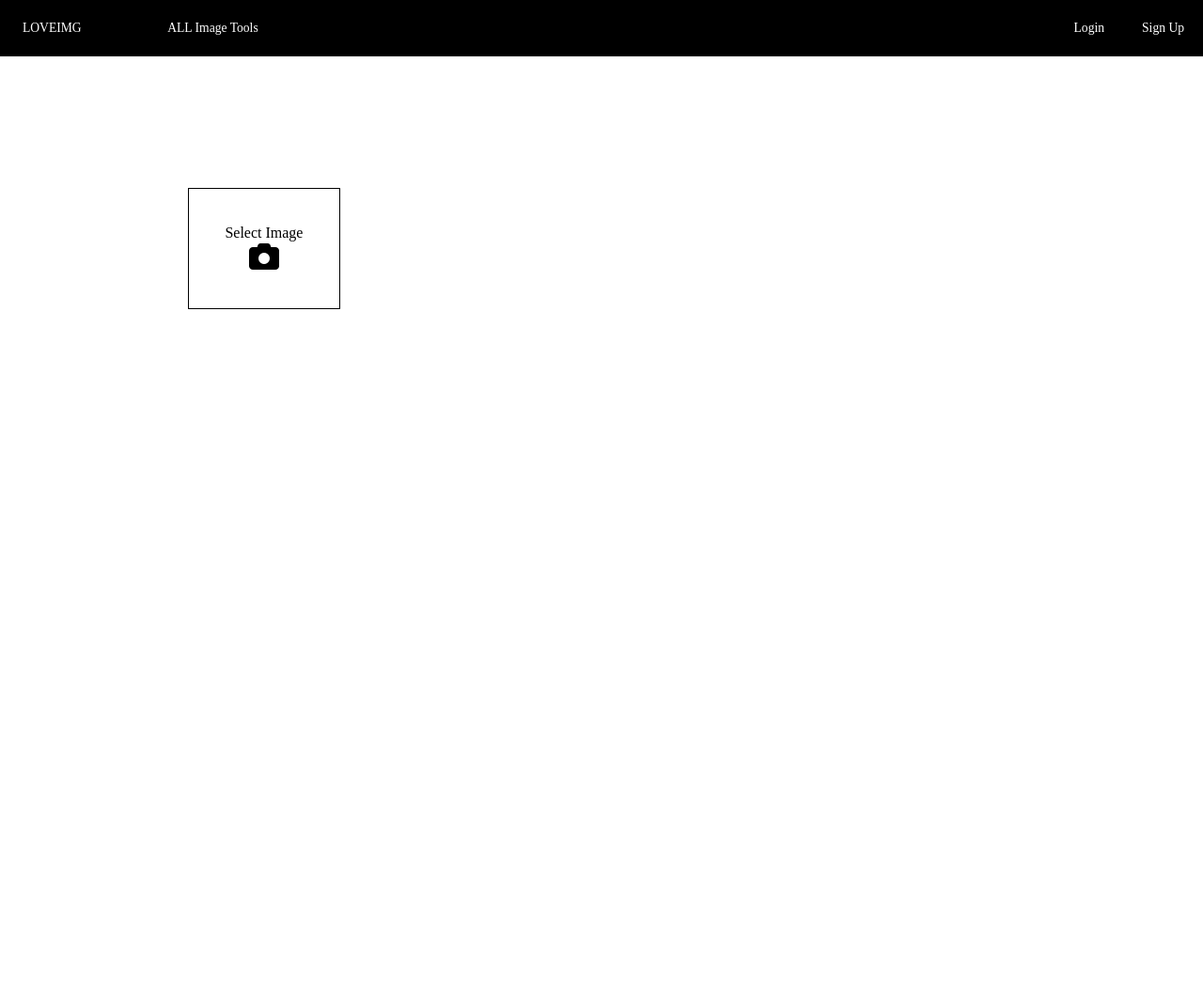
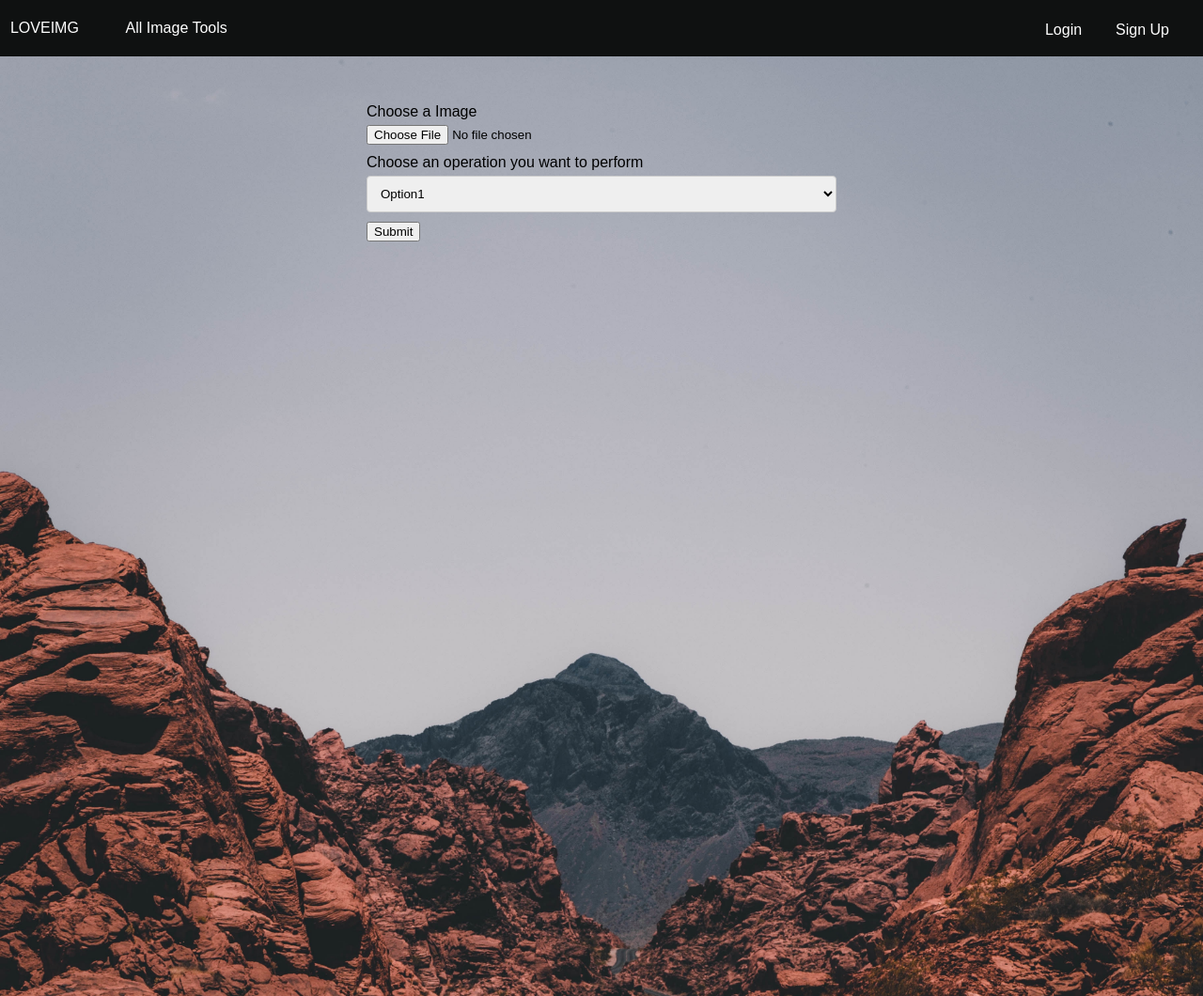
Before and after one commit to pranitv/image_editor, a Python web app: template templates/index.html in a window 1280 px wide. Shown: the whole page at 94% size. Before the commit the page ends 329 px from the top, so only its background shows below. Run offline with Jinja, Linux system fonts and the light colour scheme; the template is opened without the code that fills it, so the values that code supplies are empty; some libraries are stand-ins or nearby versions.

Commit message:
updated the index page

```diff
--- a/static/style.css
+++ b/static/style.css
@@ -1,74 +1,103 @@
 * {
     margin: 0;
-    padding: 0;
+    font-family: Arial;
+    border: border-box;
 }
 
-.header {
-    background-color: black;
+.navbar {
     height: 60px;
-    width: 100%;
-    position: fixed;
-    padding: 0 24px;
+    background-color: #0F1111;
+    color: white;
+    display: flex;
+    align-items: center;
 }
 
-.header nav {
-    height: 60px;
+.nav-logo {
     display: flex;
-    color: white;
-    font-size: 0.85rem;
     align-items: center;
+    height: 50px;
+    width: 100px;
+}
 
+.logo {
+    display: flex;
+    align-items: center;
+    justify-content: center;
+    height: 50px;
+    width: 100%;
+}
+
+.border {
+    border: 2px solid transparent;
+}
+
+.border:hover {
+    border: 2px solid white;
 }
 
 .menu {
-    width: 180px;
-    height: 100%;
+    width: 200px;
+    height: 50px;
+    display: flex;
+    justify-content: center;
+    align-items: center;
+    font-size: 1rem;
+}
+
+.navbar a{
+    text-decoration: none;
+    color: white;
+}
+
+.nav-action {
+    height: 50px;
+    width: 1100px;
     display: flex;
     justify-content: flex-end;
-    align-items: center;
-    margin-left: 50px;
 }
 
-.actions {
-    margin: 0 24px;
+.nav-action .actions {
     display: flex;
+    justify-content: space-evenly;
     align-items: center;
-    height: 100%;
-    width:100%;
-    justify-content: flex-end;
-
+    width: 200px;
+    height: 50px;
 }
 
-nav a{
-    color: white;
-    text-decoration: none;
-}
-
-.actions a {
-    margin: 0 20px;
+.section1 {
+    background-image: url("/static/section-main.jpg");
+    height: 1000px;
+    background-size: cover;
+    display: flex;
+    justify-content: center;
 }
 
 .content {
-    display: flex;
-    top: 200px;
-    left: 200px;
+    height: 300px;
+    width: 500px;
+    display: block;
     position: absolute;
+    top: 100px;
 }
 
-.content {
-        text-align:center;
-        padding:3%;
-        border:thin solid black;
-}
-
-input[type="file"]{
-    display: none;
+.form {
+    max-width: 600px;
+    margin: 20px auto;
+    padding: 20px;
+    border: 1px solid #ccc;
+    background-color: #f4f4f4;
 }
 
 label {
-    cursor: pointer;
+    display: block;
+    margin-top: 10px;
+    margin-bottom: 5px;
 }
 
-#imageName {
-    color: green;
+select, input[type="submit"] {
+    width: 100%;
+    padding: 10px;
+    margin-bottom: 10px;
+    border: 1px solid #ccc;
+    border-radius: 4px;
 }
--- a/templates/index.html
+++ b/templates/index.html
@@ -10,29 +10,45 @@
 </head>
 
 <body>
-    <header class="header">
-        <nav>
-            <a class="logo" href="/" title="LoveImg">
-                LOVEIMG
-            </a>
-            <div class="menu">
-                ALL Image Tools
+    <header>
+        <div class="navbar">
+            <div class="nav-logo border">
+                <div class="logo">
+                    LOVEIMG
+                </div>
             </div>
-            <div class="actions">
-                <a href="/login">Login</a>
-                <a href="/register">Sign Up</a>
+            <div class="menu border">
+                All Image Tools
             </div>
-        </nav>
+            <div class="nav-action">
+                <div class="actions border">
+                    <a class="border" href="/login">Login</a>
+                    <a class="border" href="/register">Sign Up</a>
+                </div>
+            </div>
+        </div>
     </header>
-    <div class="content">
-        <label for="inputTag">
-            Select Image <br />
-            <i class="fa fa-2x fa-camera"></i>
-            <input id="inputTag" type="file" />
-            <br />
-            <span id="imageName"></span>
-        </label>
+
+    <div class="section1">
+        <div class="content">
+            <form action="/edit" method="post">
+                <label for="imageInput">Choose a Image</label>
+                <input type="file" id="imageInput" name="imageInput">
+
+                <label for="dropdown">Choose an operation you want to perform</label>
+                <select id="dropdown" name="dropdown">
+                    <option value="option1">Option1</option>
+                    <option value="option2">Option2</option>
+                    <option value="option3">Option3</option>
+                </select>
+
+                <button type="submit">Submit</button>
+            </form>
+        </div>
     </div>
+
+
+
 </body>
 
 </html>
```
Also changed, not shown: static/section-main.jpg (added).
